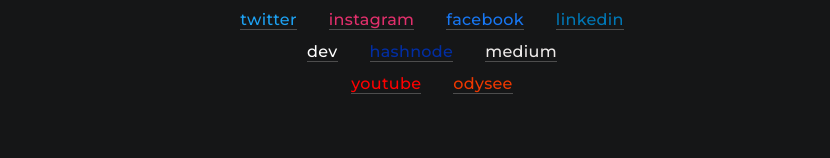
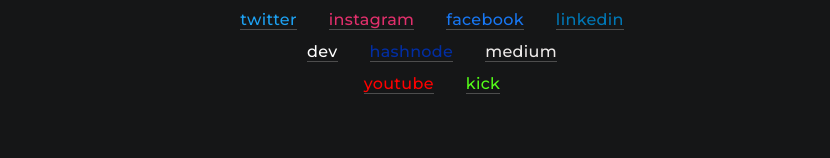
Before and after one commit to cppshane/shaneduffy, an Angular app in the folder site/: page /about in a window 1280 px wide. Shown: the part 1072-1230 px from the top of the page, without its empty margins (208-1038 px from the left). Built offline with nearby package versions, Linux system fonts and the light colour scheme.

Commit message:
Update about

```diff
--- a/site/src/app/components/about/about.component.html
+++ b/site/src/app/components/about/about.component.html
@@ -37,9 +37,8 @@
       </p>
     </div>
     <div class="about-links-container flex-row">
-      <p><a class="text-link color-youtube" target="_blank"
-          href="https://www.youtube.com/@cppshane">youtube</a></p>
-      <p><a class="text-link color-odysee" target="_blank" href="https://odysee.com/@cppshane">odysee</a>
+      <p><a class="text-link color-youtube" target="_blank" href="https://www.youtube.com/@cppshane">youtube</a></p>
+      <p><a class="text-link color-kick" target="_blank" href="https://kick.com/cppshane">kick</a>
       </p>
     </div>
   </div>
--- a/site/src/styles.css
+++ b/site/src/styles.css
@@ -429,6 +429,10 @@ code {
   color: #ff0000;
 }
 
+.color-kick {
+  color: #53FC18;
+}
+
 .color-instagram {
   color: #e1306c;
 }
```
